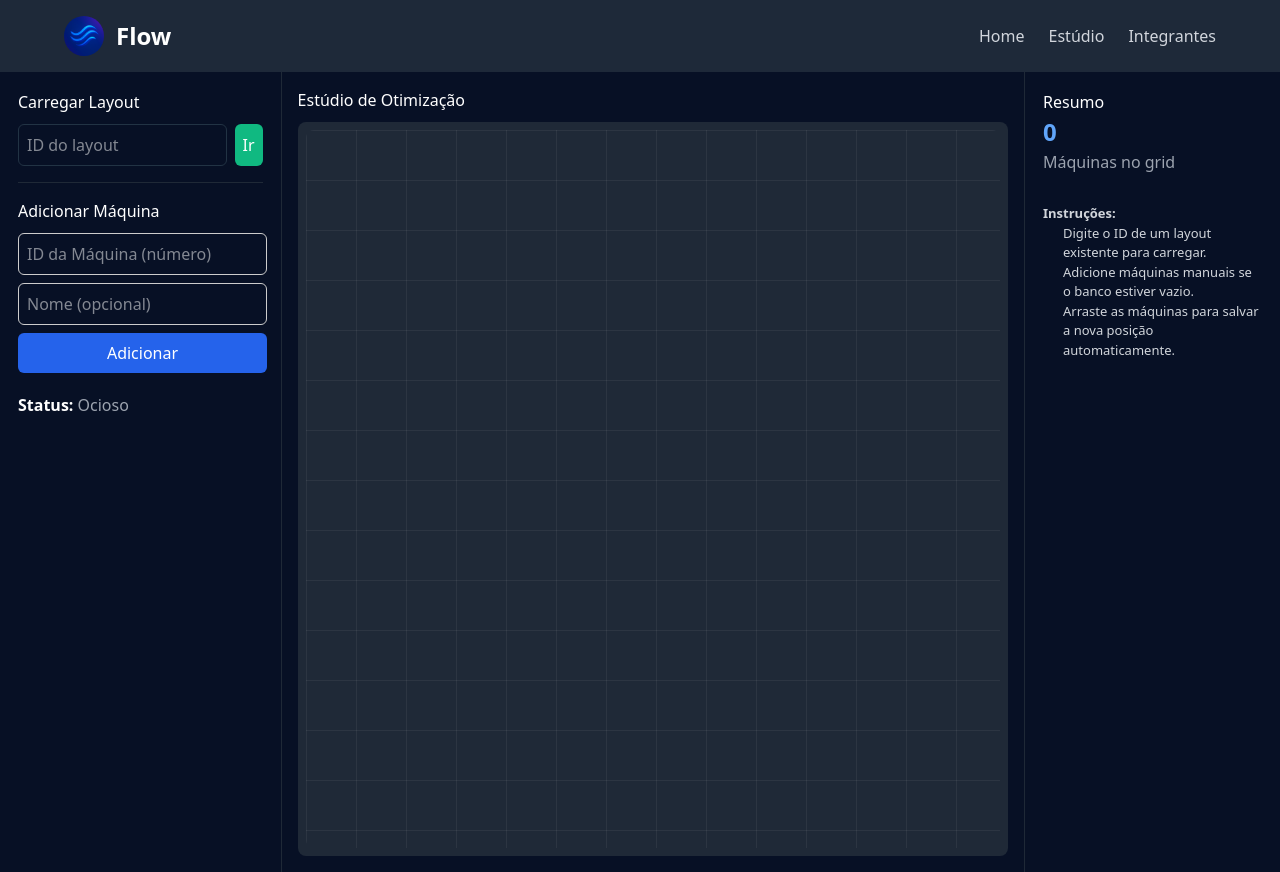
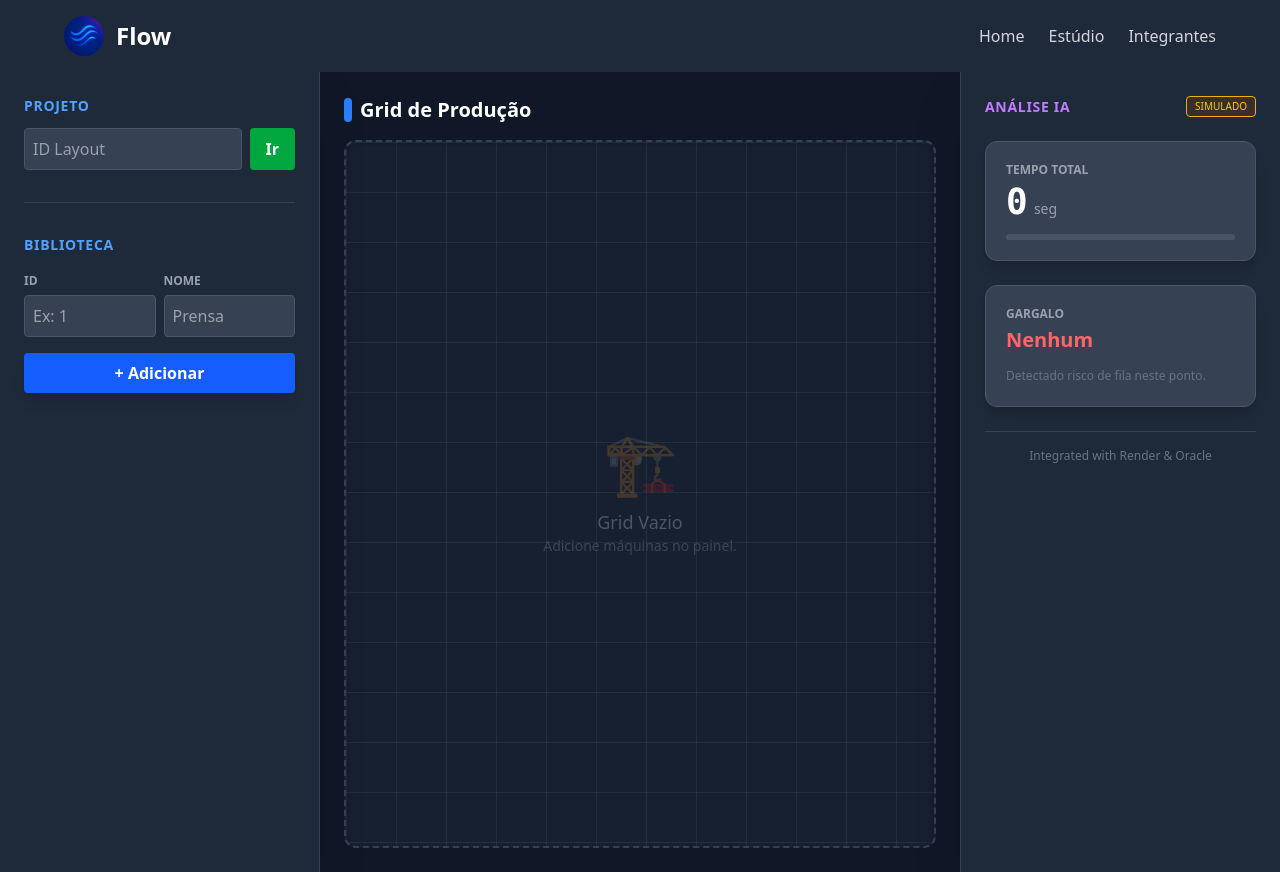
Before and after one commit to Global-Solution-Flow/flow, a React (Vite) app in the folder flow/: page /estudio in a window 1280 px wide. Built offline with nearby package versions, Linux system fonts and the light colour scheme.

Commit message:
fix: Finaliza logica hibrida e visual do estudio.

```diff
--- a/flow/src/components/Canvas/CanvasItem.tsx
+++ b/flow/src/components/Canvas/CanvasItem.tsx
@@ -1,4 +1,3 @@
-// src/components/CanvasItem.tsx
 import React from "react";
 
 export type CanvasItemType = {
@@ -29,11 +28,12 @@ export default function CanvasItem({ item, containerRef, onChangePosition, onDro
     if (!node) return;
 
     function onPointerDown(ev: PointerEvent) {
-      try { node.setPointerCapture(ev.pointerId); } catch {}
+      try { node?.setPointerCapture(ev.pointerId); } catch {}
       dragging.current = true;
-      const rect = node.getBoundingClientRect();
+      const rect = node!.getBoundingClientRect();
       pointerOffset.current = { x: ev.clientX - rect.left, y: ev.clientY - rect.top };
-      node.style.cursor = "grabbing";
+      node!.style.cursor = "grabbing";
+      node!.style.zIndex = "9999";
     }
 
     function onPointerMove(ev: PointerEvent) {
@@ -61,13 +61,16 @@ export default function CanvasItem({ item, containerRef, onChangePosition, onDro
     function onPointerUp(ev: PointerEvent) {
       if (!dragging.current) return;
       dragging.current = false;
-      try { node.releasePointerCapture(ev.pointerId); } catch {}
-      node.style.cursor = "grab";
+      try { node?.releasePointerCapture(ev.pointerId); } catch {}
+      if (node) {
+          node.style.cursor = "grab";
+          node.style.zIndex = "auto";
+      }
 
       const container = containerRef.current;
       if (!container) return;
       const crect = container.getBoundingClientRect();
-      const rect = node.getBoundingClientRect();
+      const rect = node!.getBoundingClientRect();
 
       const finalX = Math.round((rect.left - crect.left) * 100) / 100;
       const finalY = Math.round((rect.top - crect.top) * 100) / 100;
@@ -86,6 +89,7 @@ export default function CanvasItem({ item, containerRef, onChangePosition, onDro
     };
   }, [containerRef, item, onChangePosition, onDrop]);
 
+  // ESTILO DARK/TECH ATUALIZADO
   const style: React.CSSProperties = {
     position: "absolute",
     left: item.x,
@@ -93,21 +97,31 @@ export default function CanvasItem({ item, containerRef, onChangePosition, onDro
     width: item.largura ?? 120,
     height: item.altura ?? 70,
     display: "flex",
+    flexDirection: "column",
     alignItems: "center",
     justifyContent: "center",
     cursor: "grab",
     userSelect: "none",
-    borderRadius: 8,
-    boxShadow: "0 6px 12px rgba(0,0,0,0.18)",
-    background: "linear-gradient(180deg,#f2f8ff,#e6f0ff)",
-    border: "1px solid rgba(0,0,0,0.08)",
-    padding: 6,
+    borderRadius: "8px",
+    background: "linear-gradient(145deg, #1e293b, #0f172a)",
+    border: "1px solid #3b82f6",
+    boxShadow: "0 4px 6px -1px rgba(0, 0, 0, 0.5), 0 2px 4px -1px rgba(0, 0, 0, 0.3)",
+    padding: "8px",
     touchAction: "none",
+    color: "#ffffff",
+    fontFamily: "sans-serif",
+    fontSize: "0.9rem",
+    textAlign: "center",
+    transition: "box-shadow 0.2s",
   };
 
   return (
     <div ref={elRef} style={style} role="button" aria-label={item.nome ?? `maquina-${item.idMaquina}`}>
-      <div style={{ fontWeight: 700 }}>{item.nome ?? `Máquina ${item.idMaquina}`}</div>
+      {/* Um pequeno indicador visual (bolinha) */}
+      <div style={{width: 8, height: 8, borderRadius: '50%', background: '#10b981', marginBottom: 6}}></div>
+      <div style={{ fontWeight: 600, textShadow: "0 1px 2px rgba(0,0,0,0.8)" }}>
+        {item.nome ?? `Máquina ${item.idMaquina}`}
+      </div>
     </div>
   );
 }
--- a/flow/src/pages/Estudio/Estudio.tsx
+++ b/flow/src/pages/Estudio/Estudio.tsx
@@ -1,19 +1,18 @@
-import React, { useState } from "react";
+/* eslint-disable @typescript-eslint/no-explicit-any */
+import React, { useState, useEffect } from "react";
 import GridCanvas from "../../components/Canvas/GridCanvas";
-import type { CanvasItemType } from "../../components/Canvas/CanvasItem.tsx"; // Ajuste se o arquivo for .ts ou .tsx
+import type { CanvasItemType } from "../../components/Canvas/CanvasItem";
 import {
   createLtyMaquina,
   updateLtyMaquina,
   getLayoutSalvoById
 } from "../../api/LtyMaquinaApi";
 
-/* Função auxiliar para gerar IDs únicos no front */
 function generateInstanceId() {
   if (typeof crypto !== "undefined" && (crypto as any).randomUUID) return (crypto as any).randomUUID();
   return `${Date.now().toString(36)}-${Math.floor(Math.random() * 10000).toString(36)}`;
 }
 
-/* Componente do Formulário */
 function AddMachineForm({ onAdd }: { onAdd: (idMaquina: number, nome?: string) => void }) {
   const [inputId, setInputId] = useState("");
   const [inputNome, setInputNome] = useState("");
@@ -30,30 +29,37 @@ function AddMachineForm({ onAdd }: { onAdd: (idMaquina: number, nome?: string) =
   };
 
   return (
-    <div style={{ display: "grid", gap: 8 }}>
+    <div className="grid gap-3">
+      <div className="grid grid-cols-2 gap-2">
+        <div>
+            <label className="text-xs text-gray-400 uppercase font-bold">ID</label>
             <input
-        placeholder="ID da Máquina (número)"
+            className="w-full p-2 mt-1 rounded bg-gray-700 border border-gray-600 text-white focus:border-blue-500 outline-none"
+            placeholder="Ex: 1"
             value={inputId}
             onChange={(e) => setInputId(e.target.value)}
-        style={{ padding: 8, borderRadius: 6, border: "1px solid #ccc", color: "#FFFFFF" }}
             />
+        </div>
+        <div>
+            <label className="text-xs text-gray-400 uppercase font-bold">Nome</label>
             <input
-        placeholder="Nome (opcional)"
+            className="w-full p-2 mt-1 rounded bg-gray-700 border border-gray-600 text-white focus:border-blue-500 outline-none"
+            placeholder="Prensa"
             value={inputNome}
             onChange={(e) => setInputNome(e.target.value)}
-        style={{ padding: 8, borderRadius: 6, border: "1px solid #ccc", color: "#FFFFFF" }}
             />
+        </div>
+      </div>
       <button
         onClick={handleAddClick}
-        style={{ padding: 8, borderRadius: 6, background: "#2563eb", color: "white", border: "none", cursor: "pointer" }}
+        className="w-full p-2 mt-1 rounded bg-blue-600 hover:bg-blue-500 text-white font-bold transition-colors shadow-lg"
       >
-        Adicionar
+        + Adicionar
       </button>
     </div>
   );
 }
 
-/* Componente Principal */
 export default function Estudio() {
   const [items, setItems] = useState<CanvasItemType[]>([]);
   const [loading, setLoading] = useState(false);
@@ -61,27 +67,92 @@ export default function Estudio() {
   const [status, setStatus] = useState<string | null>(null);
   const [saving, setSaving] = useState(false);
 
-  // Adicionar máquina manualmente (Mock ou real)
+  const [tempoTotal, setTempoTotal] = useState(0);
+  const [gargalo, setGargalo] = useState("Nenhum");
+  const [modoIA, setModoIA] = useState<"OFFLINE" | "CONECTADO">("OFFLINE");
+
+  // Pega a URL do .env (ou usa fallback seguro)
+  const API_URL = import.meta.env.VITE_API_FLOW || "https://flow-fkxo.onrender.com";
+
+  useEffect(() => {
+    if (items.length === 0) {
+      setTempoTotal(0);
+      setGargalo("Nenhum");
+      setModoIA("OFFLINE");
+      return;
+    }
+
+    let active = true;
+
+    const runAnalysis = async () => {
+      try {
+        // TENTATIVA REAL: Chama o backend Java
+        const controller = new AbortController();
+        const timeoutId = setTimeout(() => controller.abort(), 2500);
+
+        const payload = {
+            maquinas: items.map(i => ({ id: i.idMaquina, nome: i.nome }))
+        };
+
+        // Tenta acessar no endpoint padrão
+        const response = await fetch(`${API_URL}/analisar`, {
+          method: 'POST',
+          headers: { 'Content-Type': 'application/json' },
+          body: JSON.stringify(payload),
+          signal: controller.signal
+        });
+        clearTimeout(timeoutId);
+
+        if (!response.ok) throw new Error("API Error");
+
+        const data = await response.json();
+
+        if (active) {
+          setTempoTotal(Number(data.tempo_ciclo_total?.toFixed(2)) || 0);
+          setGargalo(data.maquina_gargalo_id ? `Máq. ID ${data.maquina_gargalo_id}` : "Desconhecido");
+          setModoIA("CONECTADO");
+        }
+
+      } catch (error) {
+        // FALLBACK:
+        if (active) {
+          console.warn("Usando simulação (IA Offline).", error);
+          const baseTime = 120;
+          const variation = Math.random() * 5;
+          const novoTempo = baseTime + (items.length * 45.5) + variation;
+
+          setTempoTotal(Number(novoTempo.toFixed(2)));
+          const randomItem = items[Math.floor(Math.random() * items.length)];
+          setGargalo(randomItem.nome || `Máq ${randomItem.idMaquina}`);
+
+          setModoIA("OFFLINE");
+        }
+      }
+    };
+
+    const timer = setTimeout(runAnalysis, 600);
+    return () => { active = false; clearTimeout(timer); };
+  }, [items]);
+
+  // --- CRUD DO LAYOUT ---
   const addMachineManual = (idMaquinaNumber: number, nome?: string) => {
     const inst: CanvasItemType = {
       instanceId: generateInstanceId(),
       idLtyMaquina: null,
       idMaquina: idMaquinaNumber,
-      nome: nome ?? `Máquina ${idMaquinaNumber}`,
-      x: 20,
-      y: 20,
-      largura: 120,
-      altura: 70,
+      nome: nome ?? `Máq. ${idMaquinaNumber}`,
+      x: 50 + (items.length * 20),
+      y: 50 + (items.length * 20),
+      largura: 140,
+      altura: 80,
     };
     setItems((prev) => [...prev, inst]);
   };
 
-  // Atualizar posição localmente (enquanto arrasta)
   const onChangePosition = (instanceId: string, x: number, y: number) => {
     setItems((prev) => prev.map((it) => (it.instanceId === instanceId ? { ...it, x, y } : it)));
   };
 
-  // Ao soltar (Salvar no banco)
   const onDrop = async (instanceId: string, x: number, y: number) => {
     const item = items.find((it) => it.instanceId === instanceId);
     if (!item) return;
@@ -94,134 +165,156 @@ export default function Estudio() {
     };
 
     setSaving(true);
-    setStatus(null);
     try {
       if (item.idLtyMaquina == null) {
-        // Criar novo
         const res: any = await createLtyMaquina(payload);
-        // Tenta pegar o ID de várias formas possíveis caso a API mude
-        const idFromApi: number | null = res?.idLtyMaquina ?? res?.id ?? null;
+        const idFromApi = res?.idLtyMaquina ?? res?.id ?? null;
         setItems((prev) =>
           prev.map((it) => (it.instanceId === instanceId ? { ...it, x, y, idLtyMaquina: idFromApi } : it))
         );
-        setStatus("Criado e salvo no servidor.");
+        setStatus("Salvo!");
       } else {
-        // Atualizar existente
         await updateLtyMaquina(payload);
-        setItems((prev) => prev.map((it) => (it.instanceId === instanceId ? { ...it, x, y } : it)));
-        setStatus("Atualizado no servidor.");
+        setStatus("Atualizado!");
       }
     } catch (err: any) {
-      console.error("Erro ao salvar:", err);
-      setStatus(`Erro ao salvar: ${err?.message ?? JSON.stringify(err)}`);
-      setItems((prev) => prev.map((it) => (it.instanceId === instanceId ? { ...it, x, y } : it)));
+      console.error(err);
+      setStatus("Erro Conexão (Banco)");
     } finally {
       setSaving(false);
+      setTimeout(() => setStatus(null), 2000);
+    }
+  };
+
+  const handleLoadLayout = async () => {
+    const id = Number(layoutIdToLoad);
+    if (!id) { alert("ID inválido"); return; }
+    setLoading(true);
+    setStatus(null);
+    try {
+      const res: any = await getLayoutSalvoById(id);
+      const maquinas = res?.ltyMaquinas ?? res?.ltyMaquinaList ?? res?.maquinas ?? [];
+      if (Array.isArray(maquinas) && maquinas.length > 0) {
+        const mapped: CanvasItemType[] = maquinas.map((m: any) => ({
+          instanceId: generateInstanceId(),
+          idLtyMaquina: m.idLtyMaquina ?? m.id,
+          idMaquina: Number(m.idMaquina ?? m.idMaquinaFk ?? 0),
+          nome: m.nmMaquina ?? m.nome ?? `Máq ${m.idMaquina}`,
+          x: Number(m.positionX ?? m.posX ?? 20),
+          y: Number(m.positionY ?? m.posY ?? 20),
+          largura: 140,
+          altura: 80,
+        }));
+        setItems(mapped);
+        setStatus(`Layout ${id} carregado!`);
+      } else {
+        setStatus("Layout vazio.");
+        setItems([]);
+      }
+    } catch (err: any) {
+      console.error("Erro ao carregar:", err);
+      // FALLBACK LAYOUT SIMULADO
+      const layoutFake = [
+          { instanceId: 'fake1', idLtyMaquina: 1, idMaquina: 1, nome: "Prensa", x: 100, y: 100, largura: 140, altura: 80 },
+          { instanceId: 'fake2', idLtyMaquina: 2, idMaquina: 2, nome: "CNC", x: 300, y: 100, largura: 140, altura: 80 }
+      ];
+      setItems(layoutFake);
+      setStatus("Layout carregado (Modo Offline)");
+    } finally {
+      setLoading(false);
       setTimeout(() => setStatus(null), 3000);
     }
   };
 
-  // Carregar Layout
-  const handleLoadLayout = async () => {
-    const id = Number(layoutIdToLoad);
-    if (!id) {
-      setStatus("Informe um ID de layout válido.");
-      return;
-    }
-    setLoading(true);
-    setStatus(null);
-    try {
-      const res: any = await getLayoutSalvoById(id);
-      // Tenta encontrar a lista de máquinas na resposta
-      const maquinas = res?.ltyMaquinas ?? res?.ltyMaquinaList ?? res?.maquinas ?? null;
+  return (
+    <div className="flex flex-col lg:flex-row min-h-screen bg-gray-900 text-white font-sans overflow-auto lg:overflow-hidden">
 
-      if (!Array.isArray(maquinas)) {
-        setStatus("Layout carregado, mas sem máquinas ou formato inesperado.");
-        console.warn("Resposta getLayoutSalvoById:", res);
-        setItems([]);
-      } else {
-        const mapped: CanvasItemType[] = maquinas.map((m: any) => ({
-          instanceId: generateInstanceId(),
-          idLtyMaquina: m.idLtyMaquina ?? m.id ?? null,
-          idMaquina: Number(m.idMaquina ?? m.idMaquinaFk ?? m.maquinaId ?? 0),
-          nome: m.nmMaquina ?? m.nome ?? `Máquina ${m.idMaquina ?? m.id ?? ""}`,
-          x: Number(m.positionX ?? m.posX ?? 0),
-          y: Number(m.positionY ?? m.posY ?? 0),
-          largura: Number(m.largura ?? 120),
-          altura: Number(m.altura ?? 70),
-        }));
-        setItems(mapped);
-        setStatus(`Layout carregado com ${mapped.length} máquinas.`);
-      }
-    } catch (err: any) {
-      console.error("Erro ao carregar layout:", err);
-      setStatus(`Erro ao carregar: ${err?.message ?? "Falha na requisição"}`);
-      setItems([]);
-    } finally {
-      setLoading(false);
-      setTimeout(() => setStatus(null), 4000);
-    }
-  };
-
-  return (
-    <div style={{ display: "flex", height: "100vh", background: "#071025", color: "#fff" }}>
-      {/* Painel Esquerdo: Controles */}
-      <aside style={{ width: "22%", padding: 18, borderRight: "1px solid #1f2937" }}>
-        <h3 style={{ marginBottom: 10 }}>Carregar Layout</h3>
-        <div style={{ display: "flex", gap: 8, marginBottom: 16 }}>
+      {/* ESQUERDA */}
+      <aside className="w-full lg:w-80 bg-gray-800 border-b lg:border-b-0 lg:border-r border-gray-700 p-6 flex flex-col gap-6 shadow-2xl z-10 order-2 lg:order-1">
+        <div>
+          <h3 className="text-sm font-bold text-blue-400 uppercase tracking-wider mb-3">Projeto</h3>
+          <div className="flex gap-2">
             <input
-            placeholder="ID do layout"
+              className="w-full p-2 rounded bg-gray-700 border border-gray-600 focus:border-blue-500 outline-none text-white placeholder-gray-400"
+              placeholder="ID Layout"
               value={layoutIdToLoad}
               onChange={(e) => setLayoutIdToLoad(e.target.value)}
-            style={{ padding: 8, borderRadius: 6, border: "1px solid #234", color: "#FFFFFF", width: "100%" }}
             />
             <button
               onClick={handleLoadLayout}
               disabled={loading}
-            style={{ padding: 8, borderRadius: 6, cursor: "pointer", background: "#10b981", color: "white", border: "none" }}
+              className="px-4 py-2 bg-green-600 hover:bg-green-500 rounded text-white font-bold transition-colors disabled:opacity-50"
             >
               {loading ? "..." : "Ir"}
             </button>
           </div>
-
-        <hr style={{ borderColor: "#1f2937", margin: "16px 0" }} />
-
-        <h4 style={{ marginBottom: 10 }}>Adicionar Máquina</h4>
+        </div>
+        <div className="border-t border-gray-700 my-2"></div>
+        <div>
+          <h3 className="text-sm font-bold text-blue-400 uppercase tracking-wider mb-3">Biblioteca</h3>
           <AddMachineForm onAdd={addMachineManual} />
-
-        <div style={{ marginTop: 20 }}>
-          <strong>Status: </strong>
-          <span style={{ color: saving ? "#fbbf24" : "#9ca3af" }}>{saving ? "Salvando..." : "Ocioso"}</span>
+        </div>
+        <div className="mt-auto hidden lg:block">
           {status && (
-            <div style={{ marginTop: 8, padding: 8, background: "#064e3b", borderRadius: 6, fontSize: "0.85rem" }}>
-              {status}
-            </div>
+            <div className="p-3 bg-gray-900 border border-green-500 text-green-400 text-sm rounded shadow-lg animate-pulse">{status}</div>
           )}
         </div>
       </aside>
 
-      {/* Área Central: Canvas */}
-      <main style={{ flex: 1, padding: 16, display: "flex", flexDirection: "column" }}>
-        <h2 style={{ marginBottom: 10 }}>Estúdio de Otimização</h2>
-        <div style={{ flex: 1, borderRadius: 8, background: "#1f2937", padding: 8, overflow: "hidden" }}>
-          {/* O componente GridCanvas deve lidar com o Drag and Drop */}
+      {/* CENTRO */}
+      <main className="flex-1 p-4 lg:p-6 bg-gray-900 relative flex flex-col order-1 lg:order-2">
+        <div className="flex justify-between items-end mb-2 lg:mb-4">
+            <h2 className="text-xl font-bold text-white flex items-center gap-2">
+              <span className="w-2 h-6 bg-blue-500 rounded"></span>
+              Grid de Produção
+            </h2>
+            <div className="text-right lg:hidden">
+                <span className={saving ? "text-yellow-400 text-xs" : "text-green-400 text-xs"}>
+                    {saving ? "Salvando..." : "Online"}
+                </span>
+            </div>
+        </div>
+        <div className="w-full h-[500px] lg:flex-1 bg-gray-800/50 rounded-xl border-2 border-dashed border-gray-700 overflow-hidden relative shadow-inner">
           <GridCanvas items={items} onChangePosition={onChangePosition} onDrop={onDrop} />
+          {items.length === 0 && (
+            <div className="absolute inset-0 flex flex-col items-center justify-center text-gray-600 select-none pointer-events-none p-4 text-center">
+              <div className="text-4xl lg:text-6xl mb-4 opacity-20">🏗️</div>
+              <p className="text-lg font-medium">Grid Vazio</p>
+              <p className="text-sm opacity-70">Adicione máquinas no painel.</p>
+            </div>
+          )}
         </div>
       </main>
 
-      {/* Painel Direito: Infos */}
-      <aside style={{ width: "20%", padding: 18, borderLeft: "1px solid #1f2937" }}>
-        <h3>Resumo</h3>
-        <div style={{ fontSize: 24, fontWeight: "bold", color: "#60a5fa" }}>{items.length}</div>
-        <div style={{ color: "#9ca3af" }}>Máquinas no grid</div>
-
-        <div style={{ marginTop: 30, fontSize: 13, color: "#d1d5db" }}>
-          <p><strong>Instruções:</strong></p>
-          <ul style={{ paddingLeft: 20 }}>
-            <li>Digite o ID de um layout existente para carregar.</li>
-            <li>Adicione máquinas manuais se o banco estiver vazio.</li>
-            <li>Arraste as máquinas para salvar a nova posição automaticamente.</li>
-          </ul>
+      {/* DIREITA */}
+      <aside className="w-full lg:w-80 bg-gray-800 border-t lg:border-t-0 lg:border-l border-gray-700 p-6 shadow-2xl z-10 order-3">
+        <div className="flex items-center justify-between mb-6">
+            <h3 className="text-sm font-bold text-purple-400 uppercase tracking-wider flex items-center gap-2">Análise IA</h3>
+            <span className={`text-[10px] px-2 py-0.5 rounded border ${
+                modoIA === "CONECTADO" ? "bg-green-900/30 border-green-500 text-green-400" : "bg-yellow-900/30 border-yellow-500 text-yellow-400"
+            }`}>
+                {modoIA === "CONECTADO" ? "LIVE API" : "SIMULADO"}
+            </span>
+        </div>
+        <div className="grid grid-cols-2 lg:grid-cols-1 gap-4 lg:gap-6">
+          <div className="bg-gray-700 p-4 lg:p-5 rounded-xl border border-gray-600 shadow-lg relative overflow-hidden">
+            <p className="text-xs text-gray-400 uppercase font-bold mb-1">Tempo Total</p>
+            <div className="flex items-baseline gap-2">
+              <span className="text-2xl lg:text-4xl font-mono font-bold text-white tracking-tighter">{tempoTotal}</span>
+              <span className="text-xs lg:text-sm text-gray-400 font-medium">seg</span>
+            </div>
+            <div className="w-full bg-gray-600 h-1.5 rounded-full mt-3 overflow-hidden">
+              <div className="bg-blue-500 h-full rounded-full transition-all duration-500" style={{ width: `${Math.min((tempoTotal / 500) * 100, 100)}%` }}></div>
+            </div>
+          </div>
+          <div className="bg-gray-700 p-4 lg:p-5 rounded-xl border border-gray-600 shadow-lg relative overflow-hidden">
+            <p className="text-xs text-gray-400 uppercase font-bold mb-1">Gargalo</p>
+            <div className="text-lg lg:text-xl font-bold text-red-400 wrap-break-word">{gargalo}</div>
+            <p className="text-[10px] lg:text-xs text-gray-500 mt-2 lg:mt-3 leading-relaxed">Detectado risco de fila neste ponto.</p>
+          </div>
+        </div>
+        <div className="mt-6 pt-4 border-t border-gray-700 text-center">
+             <p className="text-xs text-gray-500">Integrated with Render & Oracle</p>
         </div>
       </aside>
     </div>
```
Lines whose indentation alone changed are shown as unchanged.
